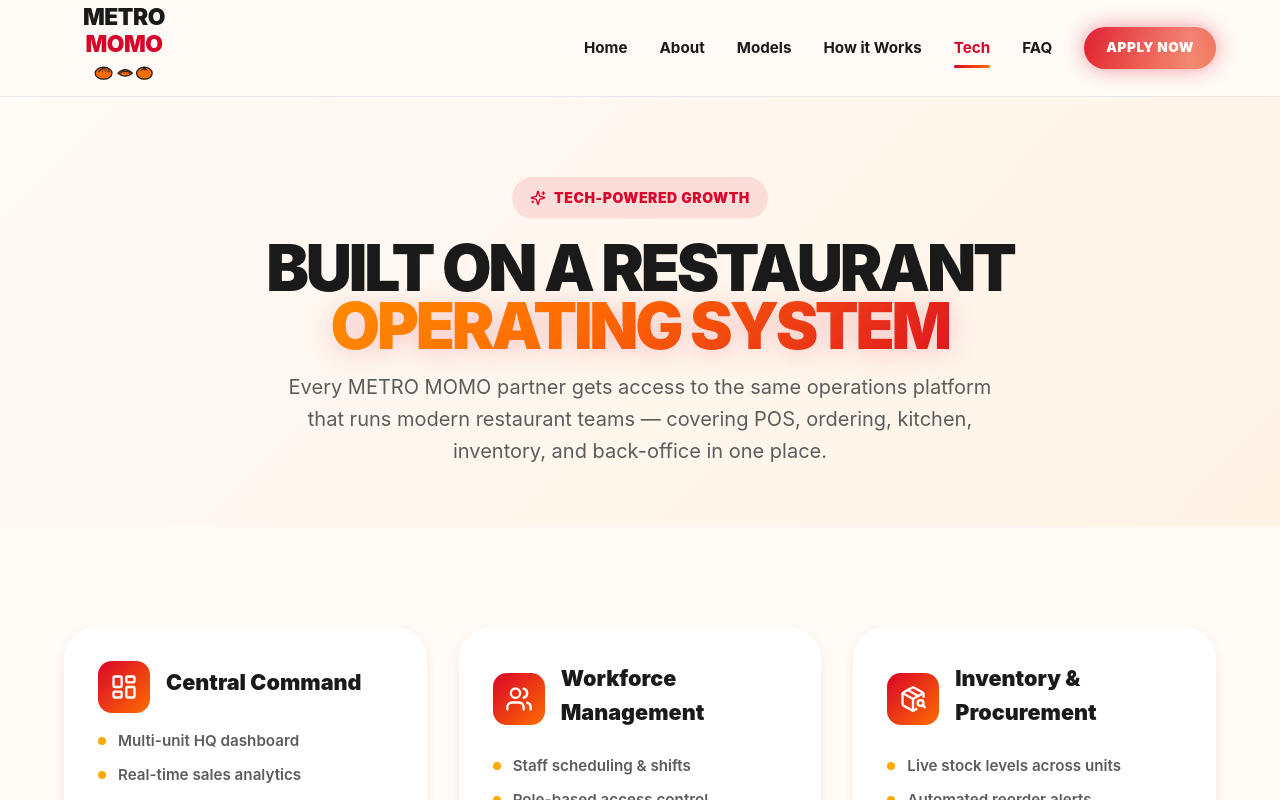
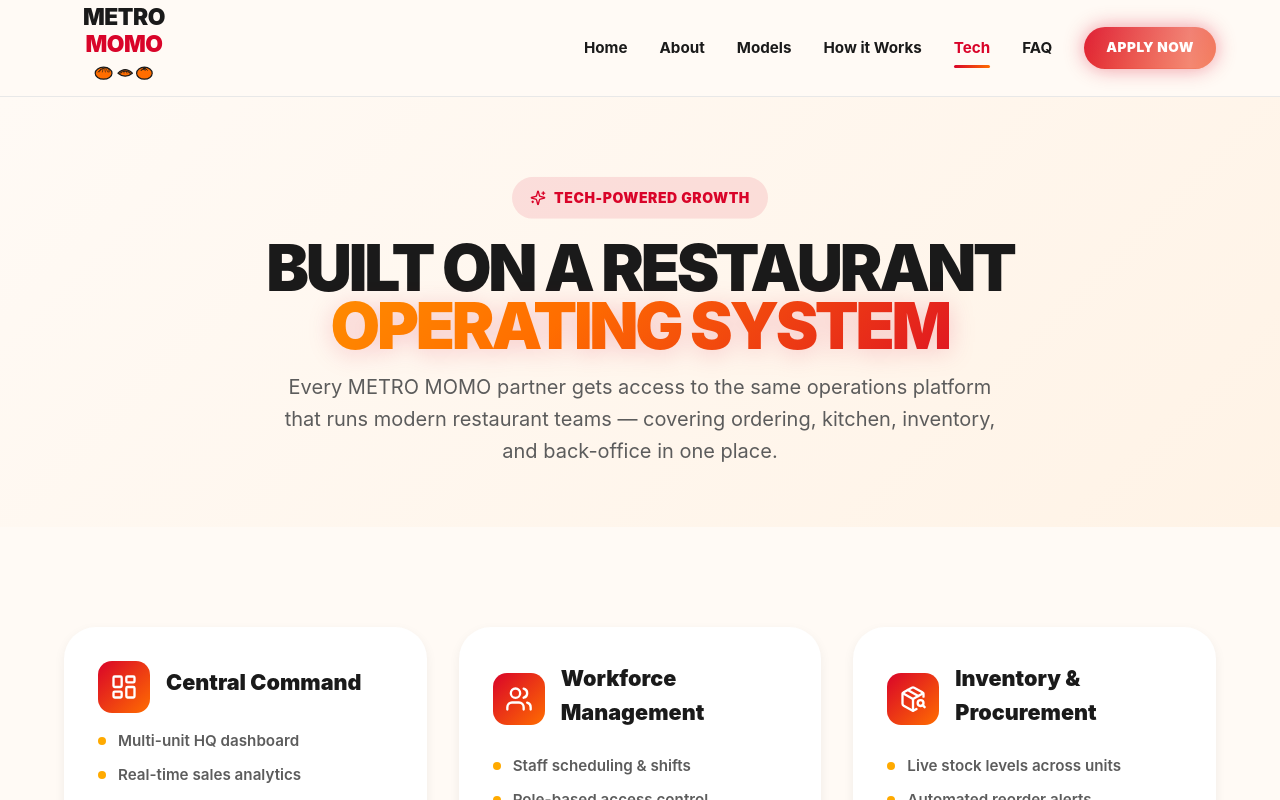
Before and after one commit to PB9181/metro-momo-website, a React (Vite) app: page /tech in a window 1280 px wide. Shown: the top 800 px of the page. Built offline with nearby package versions, Linux system fonts and the light colour scheme.

Commit message:
Remove POS references until POS system is ready

```diff
--- a/src/pages/FAQ.tsx
+++ b/src/pages/FAQ.tsx
@@ -33,7 +33,7 @@
   },
   {
     question: 'Can I use the Fewa operations app later?',
-    answer: 'Yes. As the network grows, partners will be able to connect to the same operations platform that powers modern restaurant teams — covering POS, ordering, kitchen, and back-office tools.',
+    answer: 'Yes. As the network grows, partners will be able to connect to the same operations platform that powers modern restaurant teams — covering ordering, kitchen, inventory, and back-office tools.'
   },
   {
     question: 'How long does it take to open?',
--- a/src/pages/Tech.tsx
+++ b/src/pages/Tech.tsx
@@ -132,7 +132,7 @@
             <span className="gradient-text">operating system</span>
           </h1>
           <p className="page-hero-subtitle">
-            Every METRO MOMO partner gets access to the same operations platform that runs modern restaurant teams — covering POS, ordering, kitchen, inventory, and back-office in one place.
+            Every METRO MOMO partner gets access to the same operations platform that runs modern restaurant teams — covering ordering, kitchen, inventory, and back-office in one place.
           </p>
         </div>
 
```
